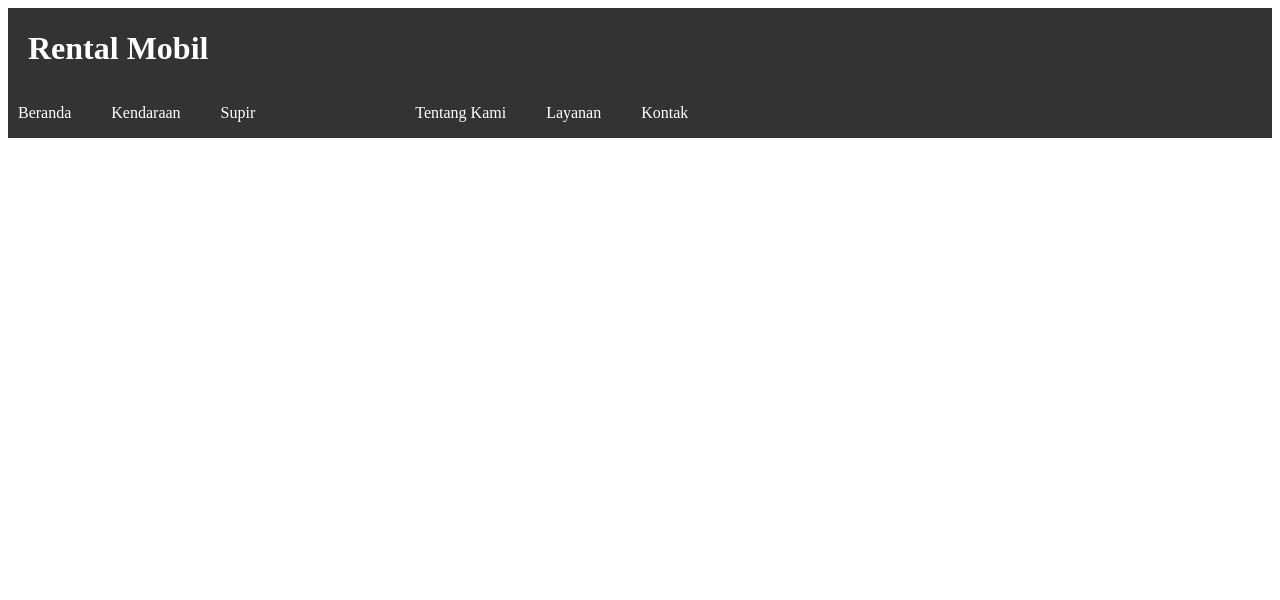
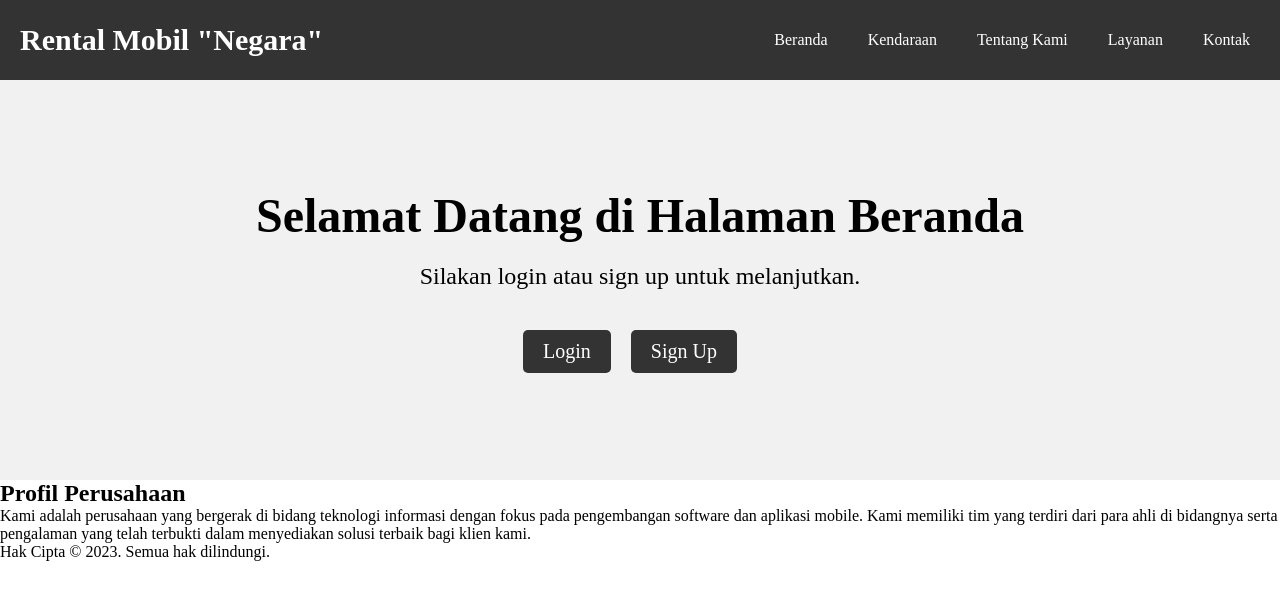
Before and after one commit to firdi-fgithub/Project-Web-Rental-Mobil, a plain HTML site: page index.html in a window 1280 px wide. Drawn offline with Linux system fonts and the light colour scheme.

Commit message:
Halaman awal
penambahan tombol login sign in

```diff
--- a/index.css
+++ b/index.css
@@ -1,16 +1,22 @@
-header{
+* {
+  box-sizing: border-box;
+  margin: 0;
+  padding: 0;
+}
+
+header {
   display: flex;
   justify-content: space-between;
   align-items: center;
   background-color: #333;
   height: 80px;
   padding: 0 20px;
+}
+
+.logo h1 {
+  margin: 0;
+  font-size: 30px;
   color: #fff;
-
-}
-nav {
-    background-color: #333;
-    height: 50px;
 }
 
 nav ul {
@@ -33,5 +39,43 @@ nav a {
   color: #fff;
   text-decoration: none;
   padding: 0 10px;
-    line-height: 50px;
+  line-height: 80px;
 }
+
+.hero {
+  background-color: #f1f1f1;
+  height: 400px;
+  display: flex;
+  justify-content: center;
+  align-items: center;
+}
+
+.hero-content {
+  text-align: center;
+}
+
+.hero h1 {
+  font-size: 48px;
+  margin-bottom: 20px;
+}
+
+.hero p {
+  font-size: 24px;
+  margin-bottom: 40px;
+}
+
+.buttons {
+  display: flex;
+  justify-content: center;
+}
+
+.btn {
+  display: inline-block;
+  background-color: #333;
+  color: #fff;
+  font-size: 20px;
+  text-decoration: none;
+  padding: 10px 20px;
+  margin-right: 20px;
+  border-radius: 5px
+}
--- a/index.html
+++ b/index.html
@@ -1,29 +1,42 @@
+<!DOCTYPE html>
 <html>
-    <link rel="stylesheet" href="index.css">
 <head>
-        <title>
-
-        </title>
+  <title>Halaman Beranda</title>
+  <link rel="stylesheet" type="text/css" href="index.css">
 </head>
 <body>
   <header>
     <div class="logo">
-                <H1>Rental Mobil</H1>
+      <h1>Rental Mobil "Negara"</h1>
     </div>
-        </header>
     <nav>
       <ul>
-            <li><a href="index.html">Beranda</a></li>
-            <li><a href="">Kendaraan</a></li>
-            <li><a href="">Supir</a></li>
-            <li><a href=""></a></li>
-            <li><a href=""></a></li>
-            <li><a href=""></a></li>
+        <li><a href="#">Beranda</a></li>
+        <li><a href="#">Kendaraan</a></li>
         <li><a href="#">Tentang Kami</a></li>
         <li><a href="#">Layanan</a></li>
         <li><a href="#">Kontak</a></li>
       </ul>
     </nav>
-
+  </header>
+  <main>
+    <section class="hero">
+      <div class="hero-content">
+        <h1>Selamat Datang di Halaman Beranda</h1>
+        <p>Silakan login atau sign up untuk melanjutkan.</p>
+        <div class="buttons">
+          <a href="#" class="btn">Login</a>
+          <a href="#" class="btn">Sign Up</a>
+        </div>
+      </div>
+    </section>
+    <section class="about">
+      <h2>Profil Perusahaan</h2>
+      <p>Kami adalah perusahaan yang bergerak di bidang teknologi informasi dengan fokus pada pengembangan software dan aplikasi mobile. Kami memiliki tim yang terdiri dari para ahli di bidangnya serta pengalaman yang telah terbukti dalam menyediakan solusi terbaik bagi klien kami.</p>
+    </section>
+  </main>
+  <footer>
+    <p>Hak Cipta &copy; 2023. Semua hak dilindungi.</p>
+  </footer>
 </body>
 </html>
```
Lines whose indentation alone changed are shown as unchanged.
